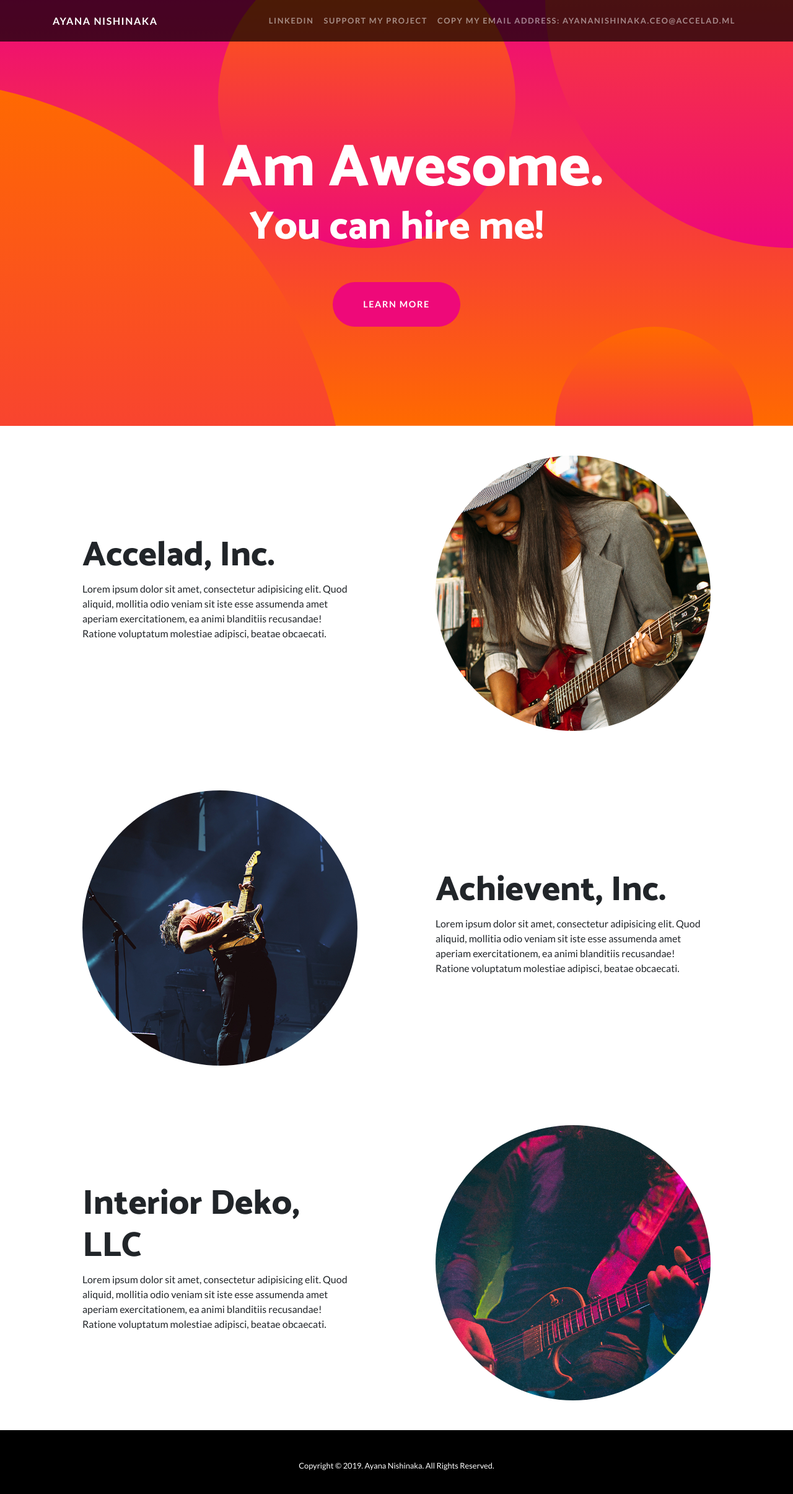
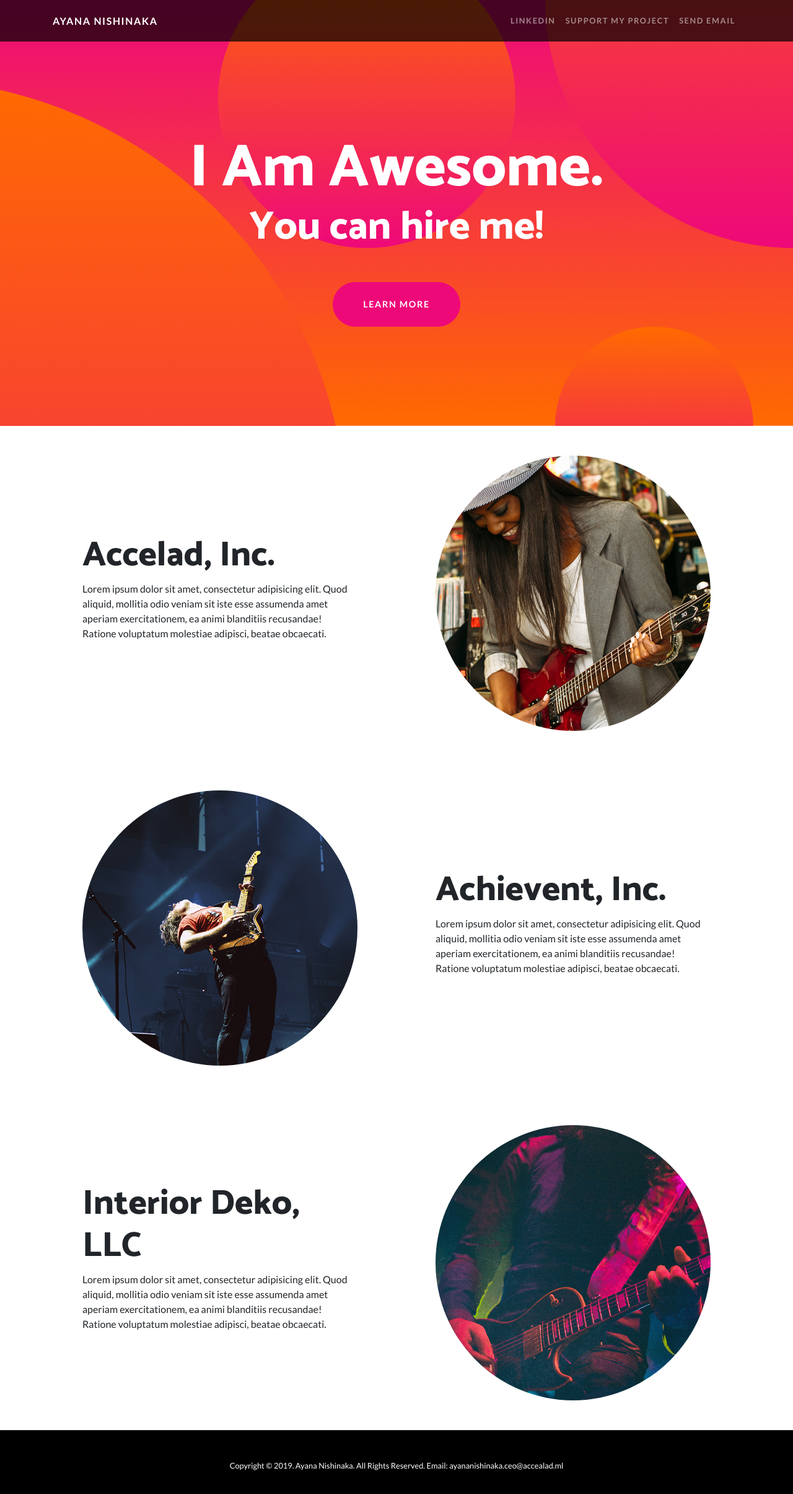
Before and after one commit to ayananishinaka/accelad.ml, a website: page index.html in a window 1280 px wide. Shown: the whole page at 62% size. Drawn offline with Linux system fonts and the light colour scheme.

Commit message:
update email

```diff
--- a/index.html
+++ b/index.html
@@ -40,7 +40,7 @@
             <a class="nav-link" href="http://www.paypal.me/ayananishinaka">Support My Project</a>
           </li>
           <li class="nav-item">
-            <a class="nav-link" href="mailto:ayananishinaka.ceo@accelad.ml">Copy My Email Address: ayananishinaka.ceo@accelad.ml</a>
+            <a class="nav-link" href="mailto:ayananishinaka.ceo@accelad.ml">Send Email</a>
           </li>
         </ul>
       </div>
@@ -118,7 +118,7 @@
   <!-- Footer -->
   <footer class="py-5 bg-black">
     <div class="container">
-      <p class="m-0 text-center text-white small">Copyright &copy; 2019. Ayana Nishinaka. All Rights Reserved.</p>
+      <p class="m-0 text-center text-white small">Copyright &copy; 2019. Ayana Nishinaka. All Rights Reserved. Email: ayananishinaka.ceo@accealad.ml</p>
     </div>
     <!-- /.container -->
   </footer>
```
